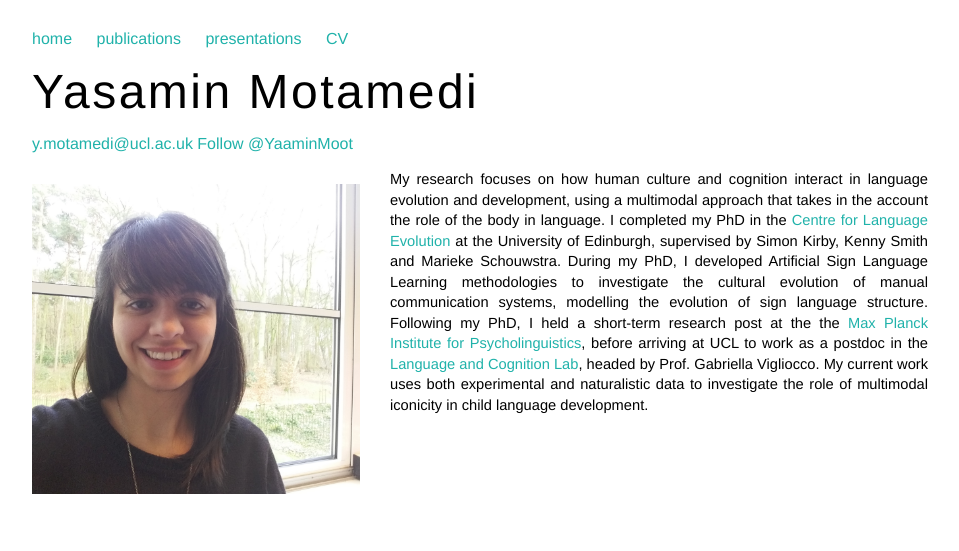
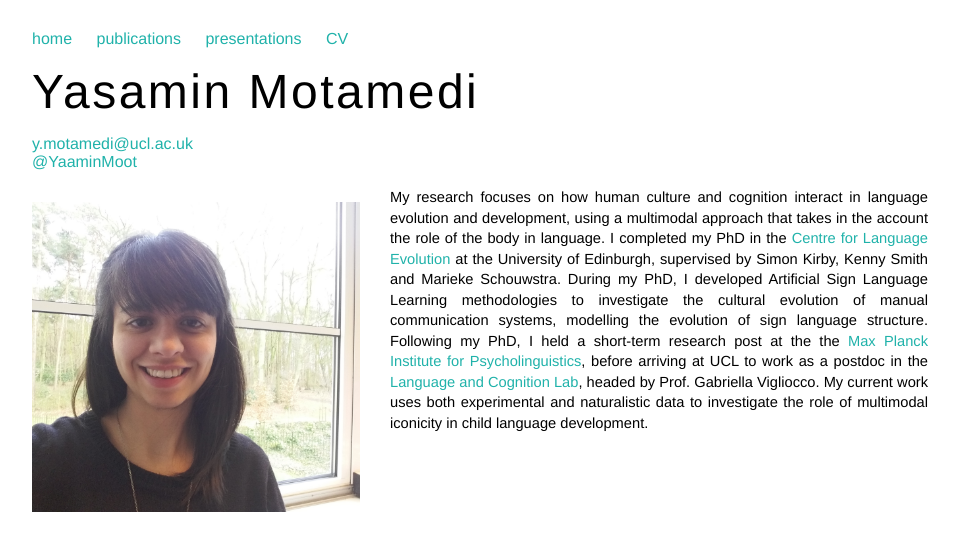
Before and after one commit to ymotamedi/ymotamedi.github.io, a Jekyll site: the page built from index.html, in a window 1280 px wide. Shown: the top 551 px of the page, without its empty margins (160-1119 px from the left). Built offline with Jekyll 4.4.1, drawn with Linux system fonts in a browser that asks for light colours; comment, search, counter and statistics services are not loaded.

Commit message:
update twitter button

```diff
--- a/index.html
+++ b/index.html
@@ -2,7 +2,8 @@
 layout: default
 title: Yasamin Motamedi
 ---
-<h3><a href= "mailto:y.motamedi@ucl.ac.uk">y.motamedi@ucl.ac.uk</a> <a href="https://twitter.com/YaaminMoot?ref_src=twsrc%5Etfw" class="twitter-follow-button" data-show-count="false">Follow @YaaminMoot</a><script async src="https://platform.twitter.com/widgets.js" charset="utf-8"></script></h3>
+<h3><a href= "mailto:y.motamedi@ucl.ac.uk">y.motamedi@ucl.ac.uk</a> <br>
+  <a href="https://twitter.com/YaaminMoot?ref_src=twsrc%5Etfw" class="twitter-follow-button" data-show-count="false">@YaaminMoot</a><script async src="https://platform.twitter.com/widgets.js" charset="utf-8"></script></h3>
 
 <p align='justify'>
 
```
